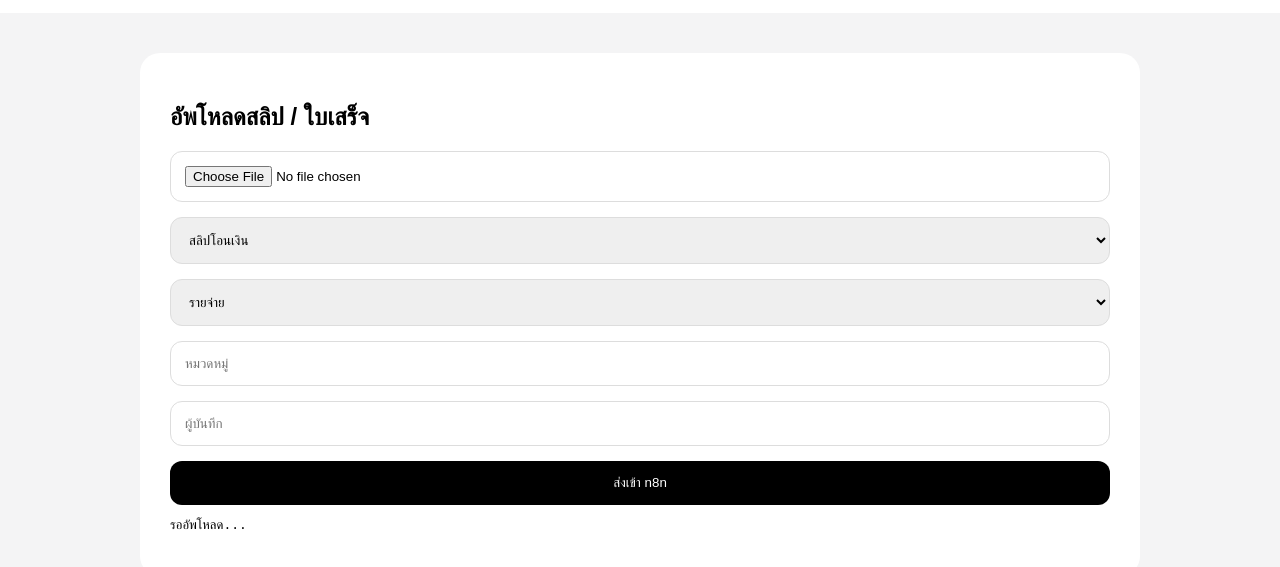
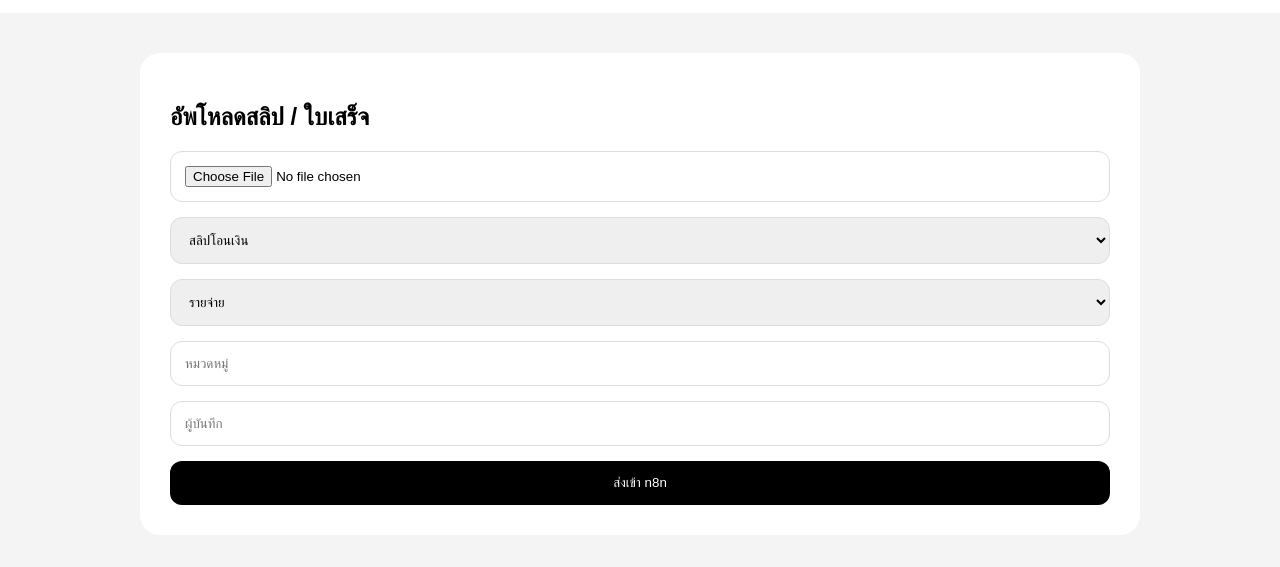
Before and after one commit to namnam1906/receipt-ocr-railway, a website: page public/index.html in a window 1280 px wide. Shown: the part 121-688 px from the top of the page. Drawn offline with Linux system fonts and the light colour scheme.

Commit message:
Update index.html

```diff
--- a/public/index.html
+++ b/public/index.html
@@ -39,7 +39,7 @@
       <button type="submit">ส่งเข้า n8n</button>
     </form>
 
-    <pre id="result">รออัพโหลด...</pre>
+    <div id="result"></div>
   </section>
 </main>
 
```
